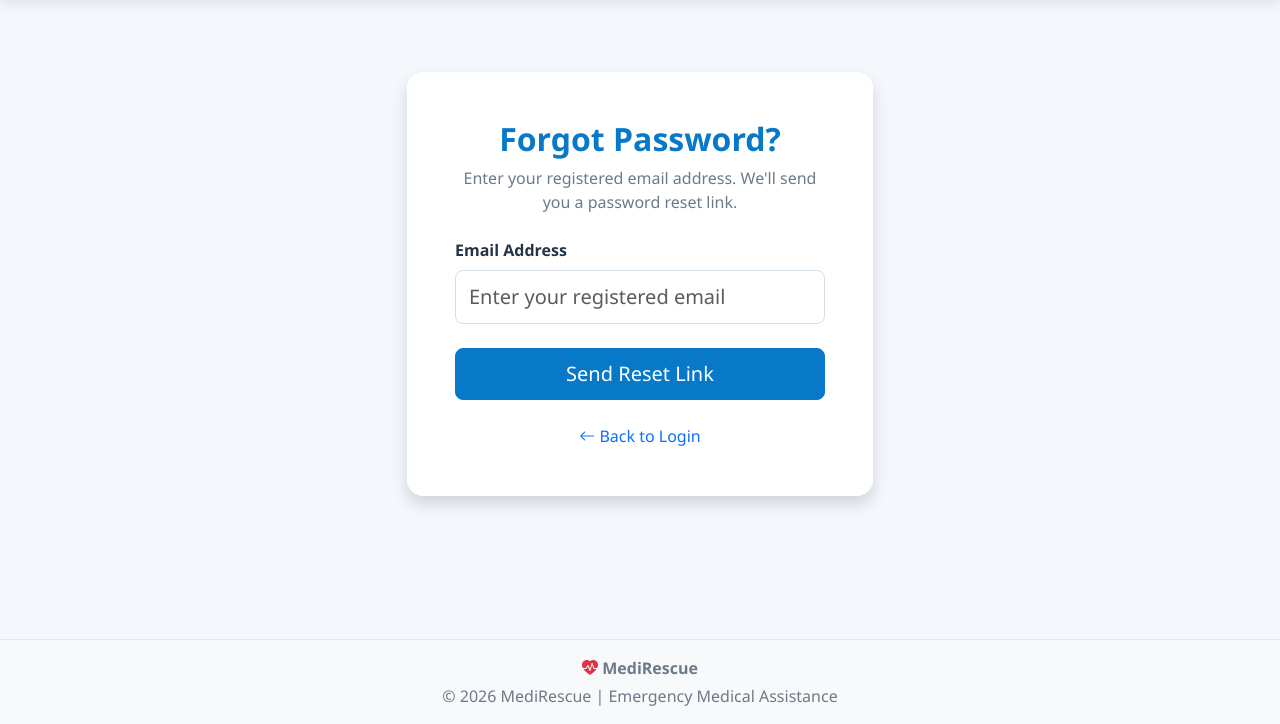
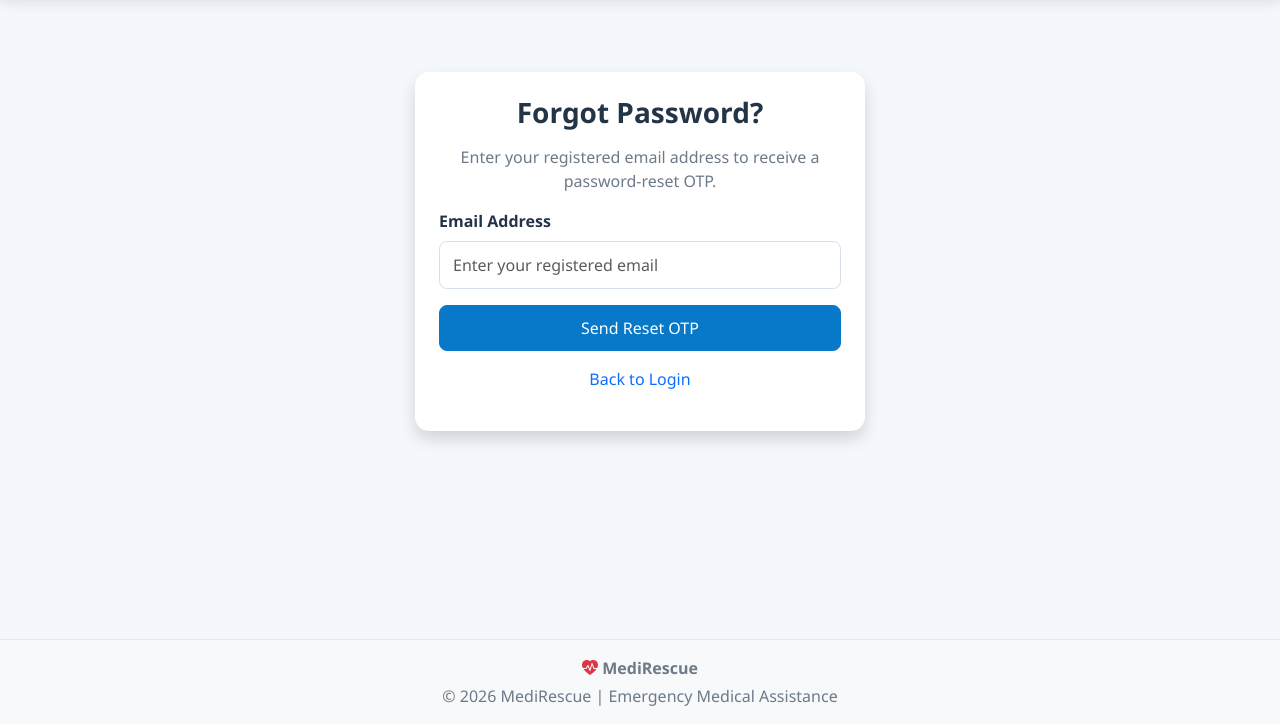
Before and after one commit to Nimisha1406/MediRescue, a Flask app: page /forgot-password in a window 1280 px wide. Shown: the part 76-800 px from the top of the page. Run offline with Flask 3, Linux system fonts and the light colour scheme.

Commit message:
templates modified

```diff
--- a/app/templates/auth/forgot_password.html
+++ b/app/templates/auth/forgot_password.html
@@ -1,66 +1,34 @@
 {% extends "base.html" %}
 
-{% block title %}Forgot Password | MediRescue{% endblock %}
+{% block content %}
+<div class="container mt-5">
+    <div class="card mx-auto shadow p-4" style="max-width: 450px;">
+        <h3 class="text-center mb-3">Forgot Password?</h3>
 
-{% block content %}
+        <p class="text-center text-muted">
+            Enter your registered email address to receive a password-reset OTP.
+        </p>
 
-<div class="container py-5">
-    <div class="row justify-content-center">
-        <div class="col-md-6 col-lg-5">
-
-            <div class="card shadow border-0 rounded-4">
-                <div class="card-body p-4 p-md-5">
-
-                    <div class="text-center mb-4">
-                        <h2 class="fw-bold text-primary">
-                            Forgot Password?
-                        </h2>
-
-                        <p class="text-muted">
-                            Enter your registered email address.
-                            We'll send you a password reset link.
-                        </p>
-                    </div>
-
-                    <form method="POST"
-                          action="{{ url_for('auth.forgot_password') }}">
-
-                        <div class="mb-4">
-                            <label for="email"
-                                   class="form-label fw-semibold">
-                                Email Address
-                            </label>
-
+        <form method="POST">
+            <div class="mb-3">
+                <label class="form-label">Email Address</label>
                 <input
                     type="email"
-                                class="form-control form-control-lg"
-                                id="email"
                     name="email"
+                    class="form-control"
                     placeholder="Enter your registered email"
                     required
                 >
             </div>
 
-                        <button type="submit"
-                                class="btn btn-primary btn-lg w-100">
-                            Send Reset Link
+            <button type="submit" class="btn btn-primary w-100">
+                Send Reset OTP
             </button>
-
         </form>
 
-                    <div class="text-center mt-4">
-                        <a href="{{ url_for('auth.login') }}"
-                           class="text-decoration-none">
-                            <i class="bi bi-arrow-left"></i>
-                            Back to Login
-                        </a>
-                    </div>
-
+        <p class="text-center mt-3">
+            <a href="{{ url_for('auth.login') }}">Back to Login</a>
+        </p>
     </div>
 </div>
-
-        </div>
-    </div>
-</div>
-
 {% endblock %}
```
Lines whose indentation alone changed are shown as unchanged.
